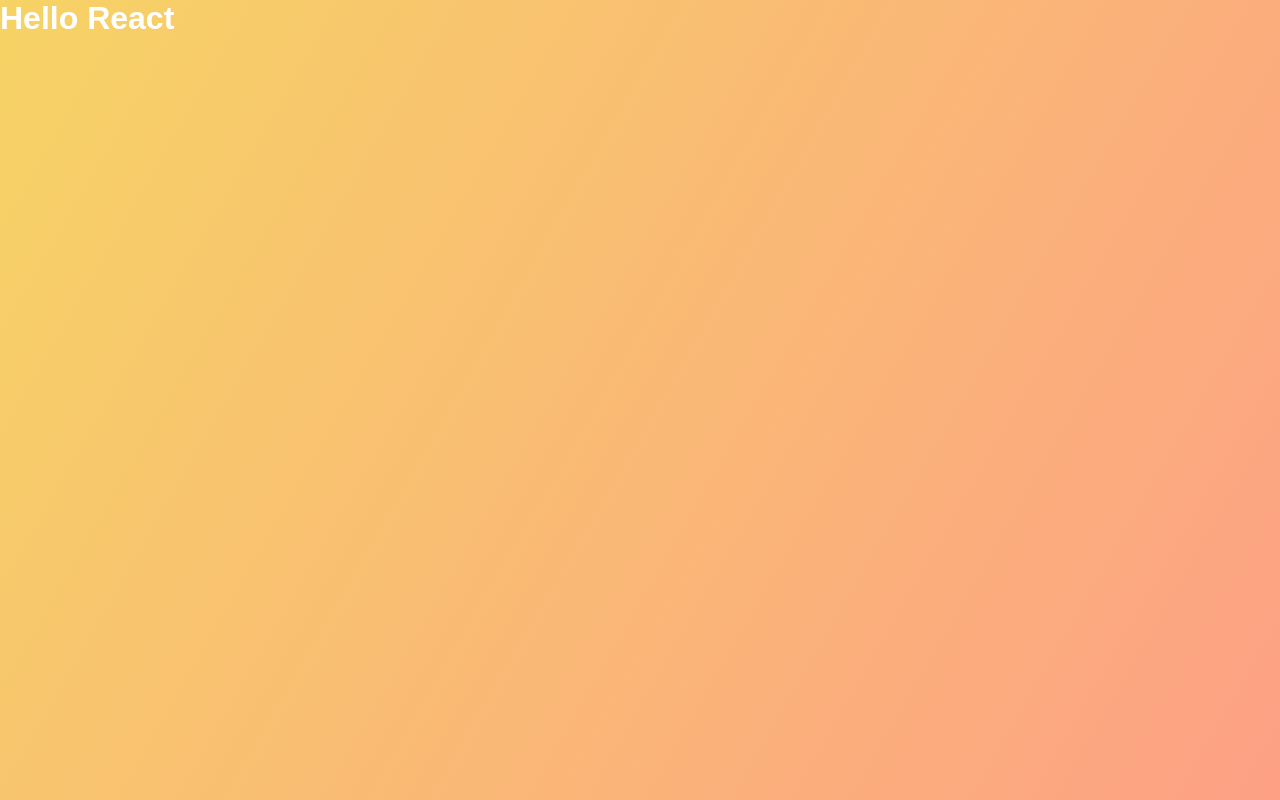
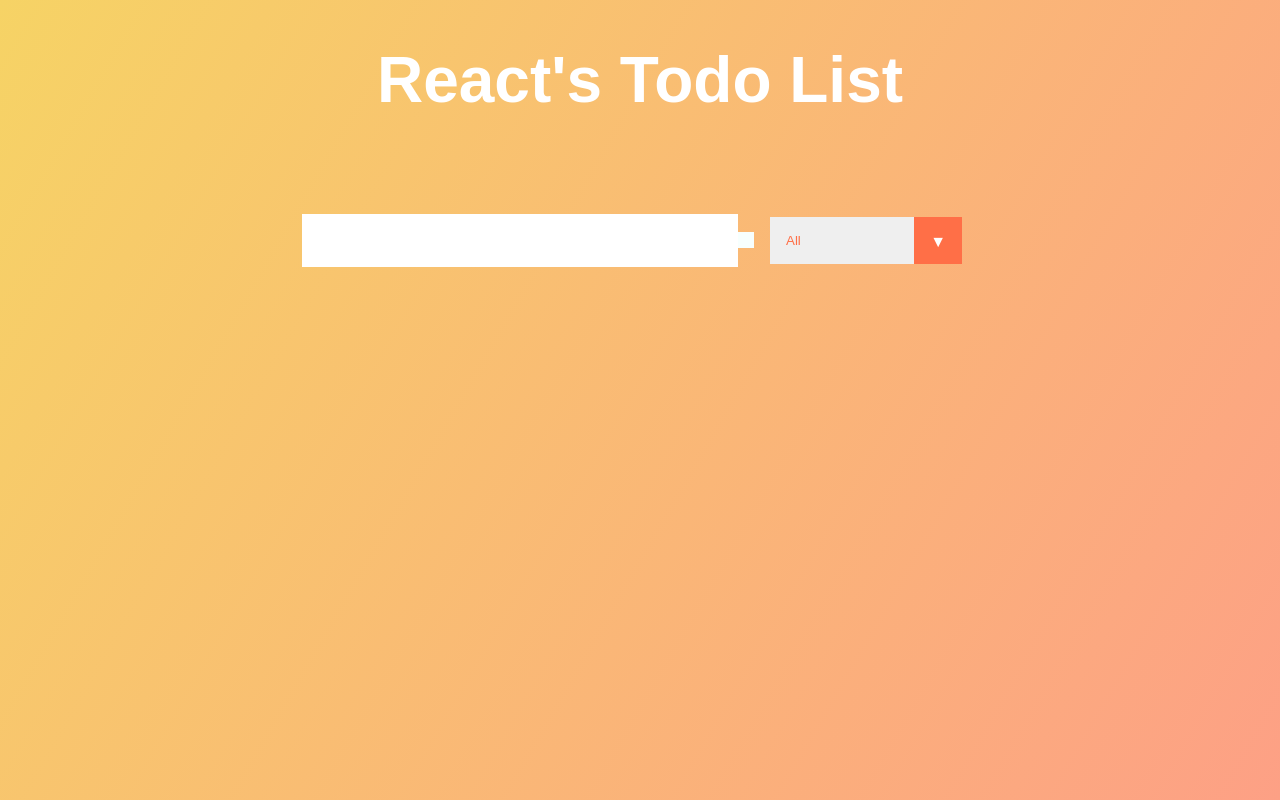
Before and after one commit to polanpio/to-do-react, a React (Create React App) app in the folder react-list/: page / in a window 1280 px wide. Built offline with nearby package versions, Linux system fonts and the light colour scheme.

Commit message:
first components

```diff
--- a/react-list/src/App.js
+++ b/react-list/src/App.js
@@ -1,9 +1,15 @@
+import React from 'react';
 import './App.css';
+import Form from './components/Form'
+
 
 function App() {
   return (
     <div className="App">
-      <h1>Hello React</h1>
+      <header>
+        <h1>React's Todo List</h1>
+      </header>
+      < Form />
     </div>
   );
 }
--- /dev/null
+++ b/react-list/src/components/Form.js
@@ -0,0 +1,21 @@
+import React from 'react';
+
+const Form = () => {
+  return (
+    <form>
+      <input type="text" class="todo-input" />
+      <button className="todo-button" type="submit">
+        <i className="fas fa-plus-square"></i>
+      </button>
+      <div className="select">
+        <select name="todos" className="filter-todo">
+          <option value="all">All</option>
+          <option value="completed">Completed</option>
+          <option value="uncompleted">Uncompleted</option>
+        </select>
+      </div>
+    </form>
+  );
+}
+
+export default Form;
```
Also changed, not shown: react-list/src/components/TodoList.js (added).
